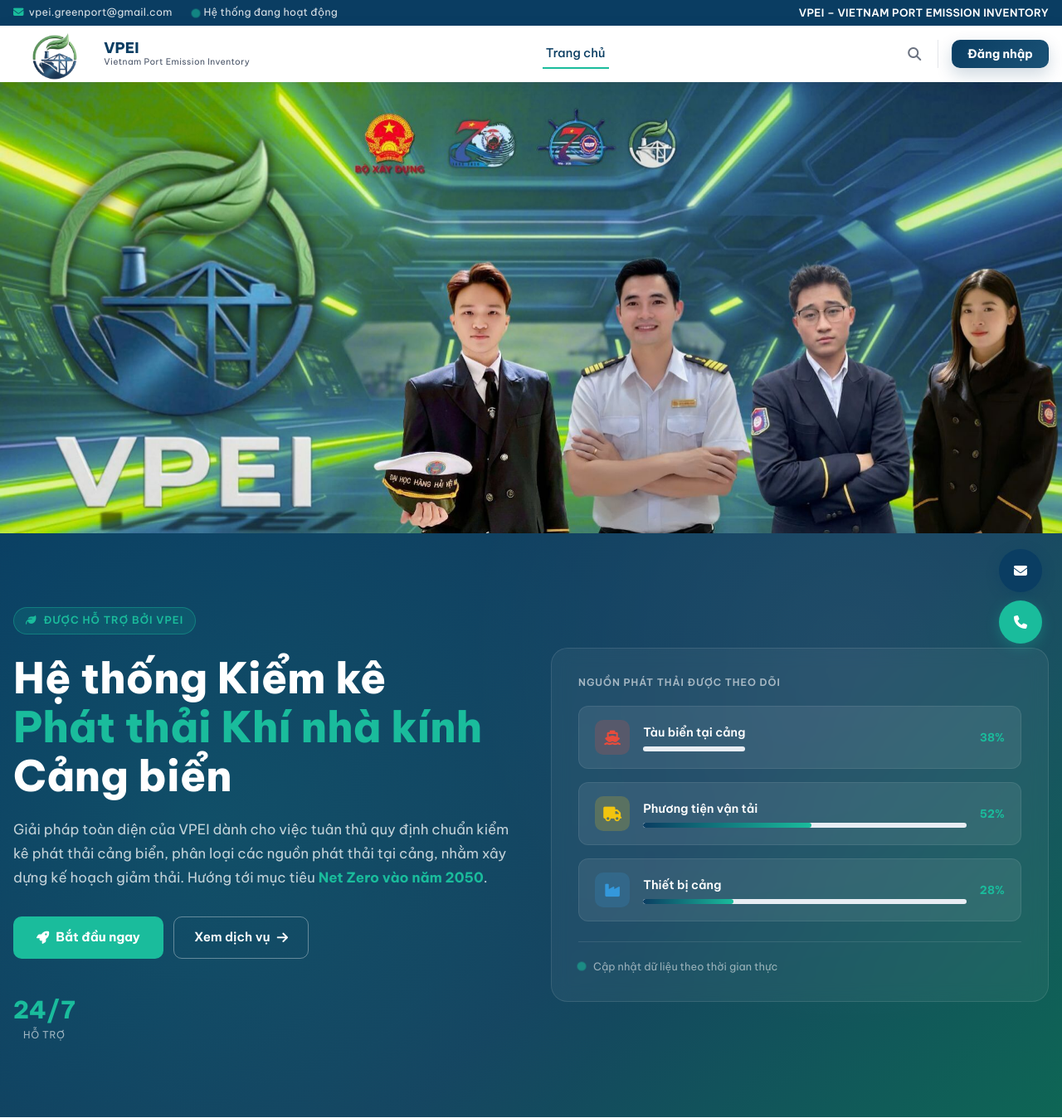
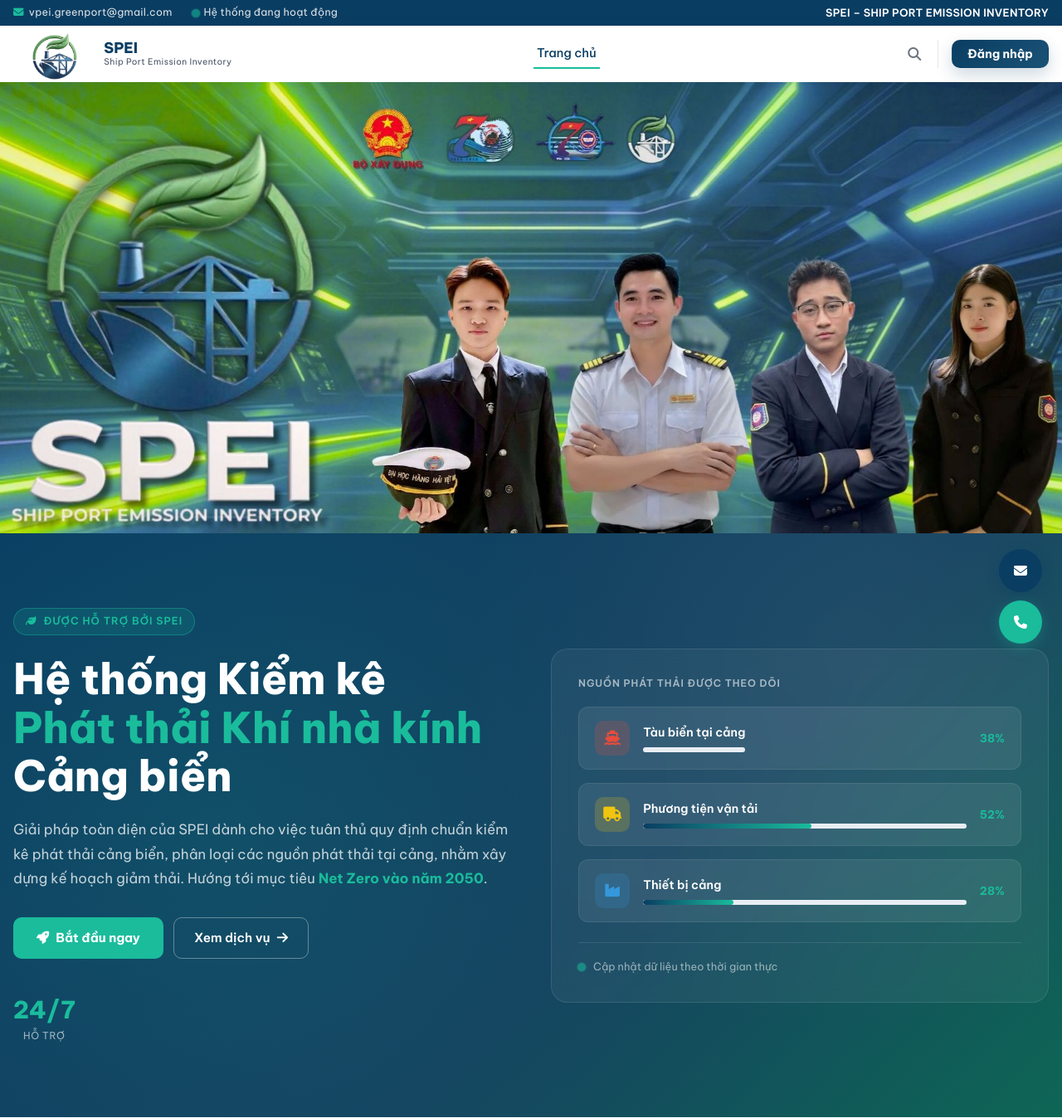
Before and after one commit to dung1311/VPEI, a FastAPI app: page / in a window 1280 px wide. Shown: the top 1348 px of the page at 83% size. Run offline with FastAPI, Linux system fonts and the light colour scheme; parts of the project's set-up code (start-up, migrations or seed data) failed here and were passed over; some libraries are stand-ins or nearby versions.

Commit message:
update vpei -> spei

```diff
--- a/templates/dashboard/dashboard.html
+++ b/templates/dashboard/dashboard.html
@@ -64,7 +64,7 @@
 {% include 'components/sidebar.html' %}
 
 <div class="main">
-  {% set topbar_title = 'VPEI – Vietnam Port Emission Inventory' %}
+  {% set topbar_title = 'SPEI – Ship Port Emission Inventory' %}
   {% include 'components/topbar.html' %}
 
   <div class="content">
--- a/templates/index.html
+++ b/templates/index.html
@@ -4,7 +4,7 @@
 <link rel="icon" type="image/png" href="/static/favicon.png">
     <meta charset="UTF-8">
     <meta name="viewport" content="width=device-width, initial-scale=1.0">
-    <title>VPEI - Hệ thống Kiểm kê Phát thải Khí nhà kính Cảng biển</title>
+    <title>SPEI - Hệ thống Kiểm kê Phát thải Khí nhà kính Cảng biển</title>
     <script src="https://cdn.tailwindcss.com"></script>
     <link rel="icon" type="image/png" href="favicon.png" />
     <link rel="stylesheet" href="https://cdnjs.cloudflare.com/ajax/libs/font-awesome/6.4.0/css/all.min.css">
@@ -318,7 +318,7 @@
             color: var(--accent-dark);
         }
 
-        /* WHY VPEI */
+        /* WHY SPEI */
         .why-grid {
             display: grid;
             grid-template-columns: repeat(auto-fit, minmax(260px, 1fr));
@@ -497,7 +497,7 @@
                 </span>
             </div>
             <div class="font-semibold tracking-wide" style="color: #fff; font-size: 0.8rem;">
-                VPEI – VIETNAM PORT EMISSION INVENTORY
+                SPEI – SHIP PORT EMISSION INVENTORY
             </div>
         </div>
     </div>
@@ -509,11 +509,11 @@
                 <!-- Logo -->
                 <a href="index.html" class="flex items-center gap-3" style="text-decoration:none;">
                     <div style="display:flex;align-items:center;">
-                        <img src="static/logo.png" alt="VPEI Logo" style="height:70px;object-fit:contain;">
+                        <img src="static/logo.png" alt="SPEI Logo" style="height:70px;object-fit:contain;">
                     </div>
                     <div>
-                        <div style="font-weight:800;font-size:1.1rem;color:var(--primary);line-height:1.1;">VPEI</div>
-                        <div style="font-size:0.65rem;color:var(--text-mid);letter-spacing:0.04em;">Vietnam Port Emission Inventory</div>
+                        <div style="font-weight:800;font-size:1.1rem;color:var(--primary);line-height:1.1;">SPEI</div>
+                        <div style="font-size:0.65rem;color:var(--text-mid);letter-spacing:0.04em;">Ship Port Emission Inventory</div>
                     </div>
                 </a>
 
@@ -563,9 +563,10 @@
     <link rel="stylesheet" href="https://cdn.jsdelivr.net/npm/swiper@11/swiper-bundle.min.css" />
     <div style="width: 100%; overflow: hidden;" class="swiper mySwiper">
         <div class="swiper-wrapper">
-            <div class="swiper-slide"><img src="/static/team1.jpg" alt="VPEI Team 1" style="width: 100%; height: auto; display: block;" /></div>
-            <div class="swiper-slide"><img src="/static/team2.jpg" alt="VPEI Team 2" style="width: 100%; height: auto; display: block;" /></div>
-            <div class="swiper-slide"><img src="/static/team3.jpg" alt="VPEI Team 3" style="width: 100%; height: auto; display: block;" /></div>
+            <div class="swiper-slide"><img src="/static/team1_v2.jpg" alt="SPEI Team 1" style="width: 100%; height: auto; display: block;" /></div>
+            <div class="swiper-slide"><img src="/static/team2_v2.jpg" alt="SPEI Team 2" style="width: 100%; height: auto; display: block;" /></div>
+            <div class="swiper-slide"><img src="/static/team3_v2.jpg" alt="SPEI Team 3" style="width: 100%; height: auto; display: block;" /></div>
+            <div class="swiper-slide"><img src="/static/team4_v2.jpg" alt="SPEI Team 4" style="width: 100%; height: auto; display: block;" /></div>
         </div>
     </div>
     <script src="https://cdn.jsdelivr.net/npm/swiper@11/swiper-bundle.min.js"></script>
@@ -590,7 +591,7 @@
                 <div>
                     <div class="hero-badge">
                         <i class="fas fa-leaf"></i>
-                        Được hỗ trợ bởi VPEI
+                        Được hỗ trợ bởi SPEI
                     </div>
                     <h1 class="hero-title">
                         Hệ thống Kiểm kê<br>
@@ -598,7 +599,7 @@
                         Cảng biển
                     </h1>
                     <p class="hero-desc">
-                        Giải pháp toàn diện của VPEI dành cho việc tuân thủ quy định chuẩn kiểm kê phát thải cảng biển, phân loại các nguồn phát thải tại cảng, nhằm xây dựng kế hoạch giảm thải. Hướng tới mục tiêu <strong style="color:var(--accent);">Net Zero vào năm 2050</strong>.
+                        Giải pháp toàn diện của SPEI dành cho việc tuân thủ quy định chuẩn kiểm kê phát thải cảng biển, phân loại các nguồn phát thải tại cảng, nhằm xây dựng kế hoạch giảm thải. Hướng tới mục tiêu <strong style="color:var(--accent);">Net Zero vào năm 2050</strong>.
                     </p>
                     <div class="flex flex-wrap gap-3">
                         <a href="lienhe.html" class="btn-primary">
@@ -786,12 +787,12 @@
         </div>
     </section>
 
-    <!-- ===== PHẦN 4: TẠI SAO CHỌN VPEI ===== -->
+    <!-- ===== PHẦN 4: TẠI SAO CHỌN SPEI ===== -->
     <section style="padding: 80px 0; background: #fff;">
         <div class="container mx-auto px-4">
             <div class="text-center" style="margin-bottom: 3rem;">
                 <div class="section-label">Lý do lựa chọn</div>
-                <h2 class="section-title">Tại sao nên chọn VPEI?</h2>
+                <h2 class="section-title">Tại sao nên chọn SPEI?</h2>
             </div>
 
             <div class="why-grid">
@@ -837,7 +838,7 @@
                 <div class="section-label">Con người</div>
                 <h2 class="section-title">Đội ngũ nghiên cứu</h2>
                 <p style="color:var(--text-mid);max-width:700px;margin:0 auto;font-size:0.95rem;">
-                    Công cụ kiểm kê khí thải VPEI được xây dựng dựa trên sự cố vấn và đánh giá từ các chuyên gia hàng đầu trong lĩnh vực quản lý hàng hải, môi trường biển và hoạch định chính sách hàng hải.
+                    Công cụ kiểm kê khí thải SPEI được xây dựng dựa trên sự cố vấn và đánh giá từ các chuyên gia hàng đầu trong lĩnh vực quản lý hàng hải, môi trường biển và hoạch định chính sách hàng hải.
                 </p>
             </div>
 
@@ -900,7 +901,7 @@
                 <div class="text-center" style="margin-bottom:2.5rem;">
                     <div class="section-label">Liên hệ</div>
                     <h2 class="section-title">Liên hệ tư vấn</h2>
-                    <p style="color:var(--text-mid);font-size:0.97rem;">Hãy để lại thông tin, đội ngũ VPEI sẽ phản hồi trong vòng 24 giờ để hỗ trợ giải pháp kiểm kê phát thải phù hợp!</p>
+                    <p style="color:var(--text-mid);font-size:0.97rem;">Hãy để lại thông tin, đội ngũ SPEI sẽ phản hồi trong vòng 24 giờ để hỗ trợ giải pháp kiểm kê phát thải phù hợp!</p>
                 </div>
 
                 <div style="background:var(--light-bg);border-radius:20px;padding:2.5rem;">
@@ -943,9 +944,9 @@
                 <!-- Col 1: Logo & Info -->
                 <div>
                     <div style="display:flex;align-items:center;gap:10px;margin-bottom:1rem;">
-                        <img src="{{ url_for('static', path='white_logo_rmbg.png') }}" alt="VPEI Logo" style="width:38px;height:auto;object-fit:contain;">
+                        <img src="{{ url_for('static', path='white_logo_rmbg.png') }}" alt="SPEI Logo" style="width:38px;height:auto;object-fit:contain;">
                         <div>
-                            <div style="font-weight:800;color:#fff;font-size:1rem;">VPEI</div>
+                            <div style="font-weight:800;color:#fff;font-size:1rem;">SPEI</div>
                             <div style="font-size:0.62rem;color:rgba(255,255,255,0.5);letter-spacing:0.05em;">VIETNAM PORT EMISSION INVENTORY</div>
                         </div>
                     </div>
@@ -987,7 +988,7 @@
                 <!-- Col 4: Về chúng tôi -->
                 <div>
                     <h3 style="font-weight:700;color:#fff;font-size:0.95rem;margin-bottom:1.2rem;padding-bottom:0.6rem;border-bottom:1px solid rgba(255,255,255,0.1);">Về chúng tôi</h3>
-                    <a href="chungtoi.html" class="footer-link">Giới thiệu VPEI</a>
+                    <a href="chungtoi.html" class="footer-link">Giới thiệu SPEI</a>
                     <a href="doinguu.html" class="footer-link">Đội ngũ nghiên cứu</a>
                     <a href="dichvu.html" class="footer-link">Dịch vụ</a>
                     <a href="lienhe.html" class="footer-link">Liên hệ</a>
@@ -996,7 +997,7 @@
 
             <!-- Footer Bottom -->
             <div style="border-top:1px solid rgba(255,255,255,0.08);padding:20px 0;display:flex;align-items:center;justify-content:space-between;flex-wrap:wrap;gap:10px;">
-                <p style="color:rgba(255,255,255,0.4);font-size:0.8rem;">@2026 VPEI. Bảo lưu bản quyền. Công cụ kiểm kê phát thải cảng biển hiệu quả.</p>
+                <p style="color:rgba(255,255,255,0.4);font-size:0.8rem;">@2026 SPEI. Bảo lưu bản quyền. Công cụ kiểm kê phát thải cảng biển hiệu quả.</p>
                 <p style="color:rgba(255,255,255,0.4);font-size:0.8rem;">Quản trị viên: vpei.greenport@gmail.com                </p>
             </div>
         </div>
```
Also changed, not shown: static/team1_v2.jpg (added), static/team2_v2.jpg (added), static/team3_v2.jpg (added), static/team4_v2.jpg (added).
